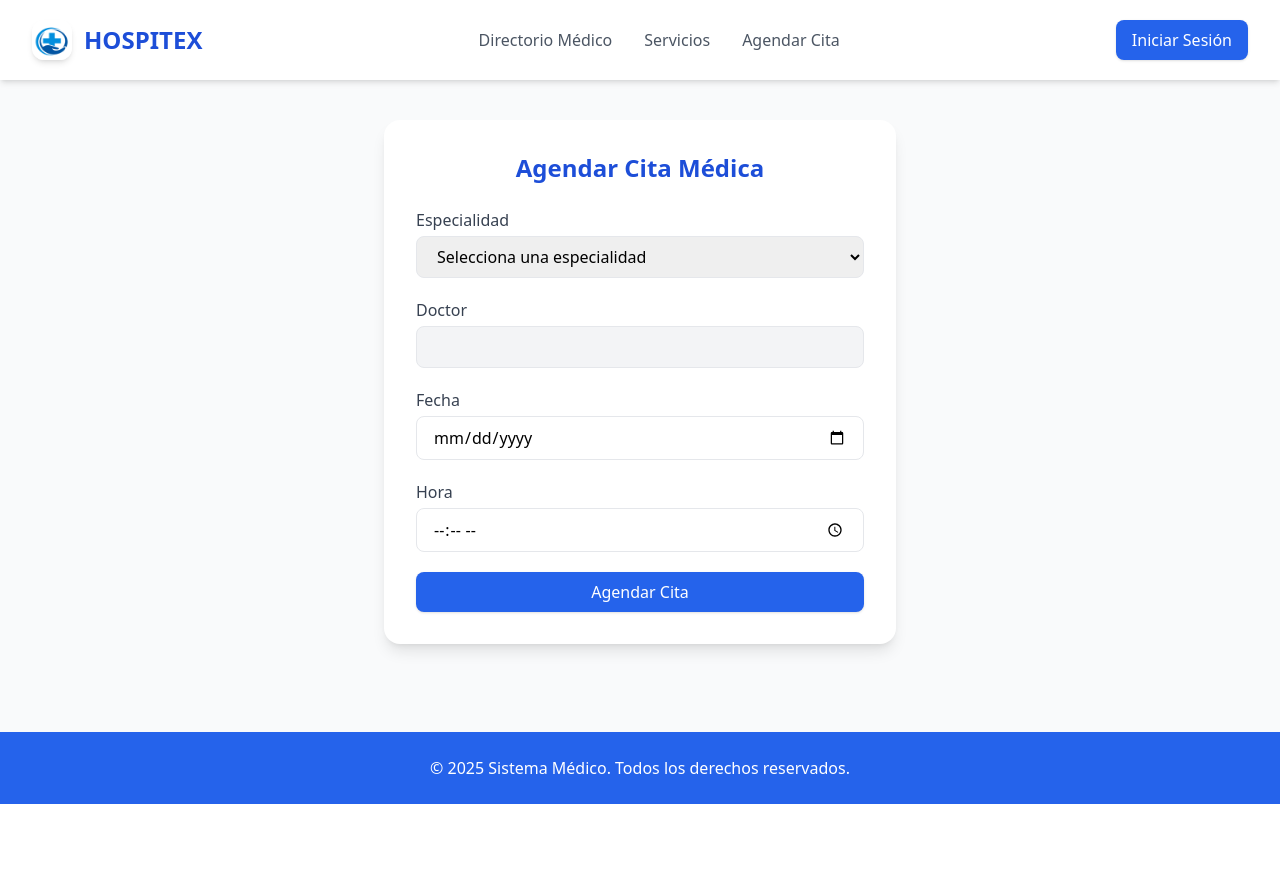
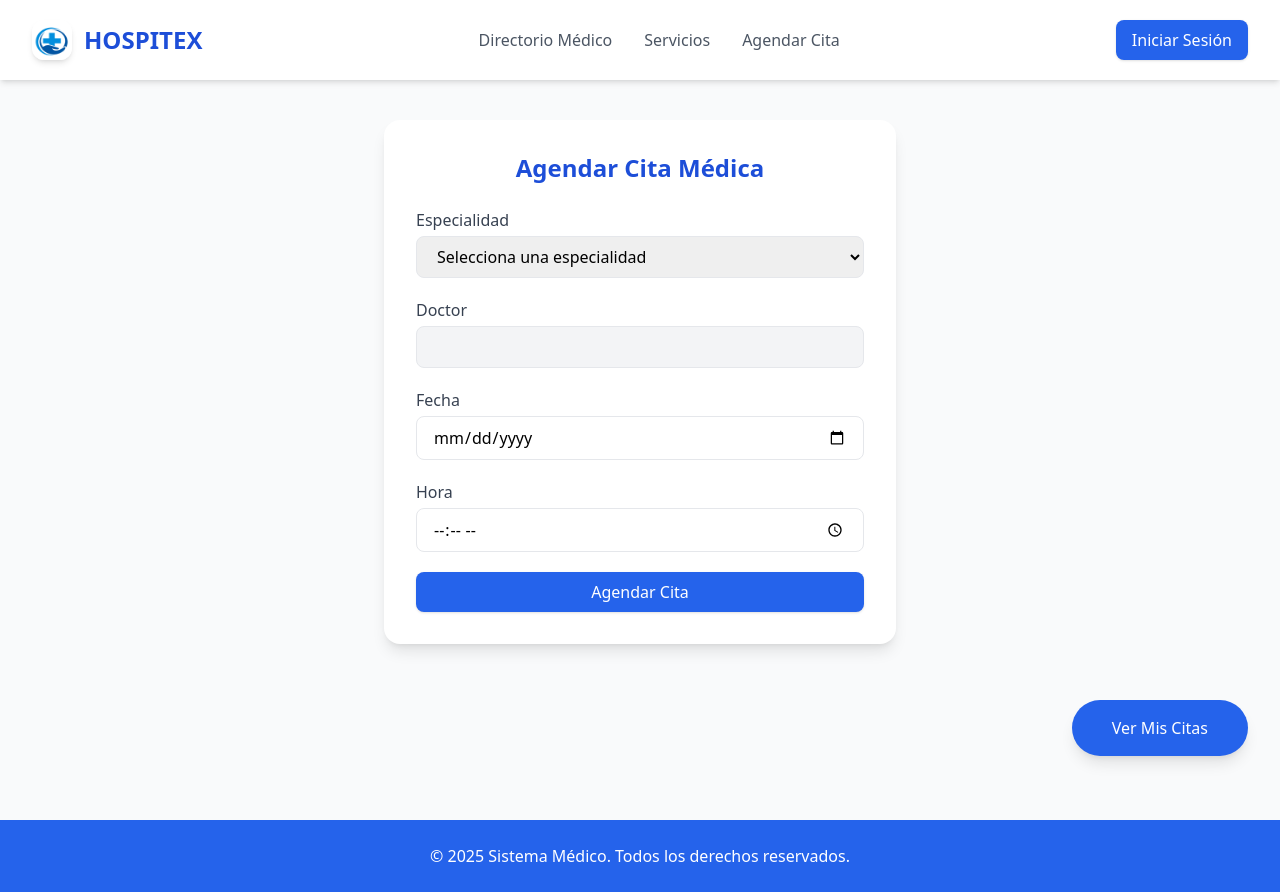
Before and after one commit to dariannye/HCI-BIU, a React (Vite) app in the folder Frontend/Sistema-Citas-Medicas-HCI/: page /appointments in a window 1280 px wide. Before the commit the page ends 804 px from the top, so only its background shows below. Built offline with nearby package versions, Linux system fonts and the light colour scheme.

Commit message:
Guardar citas programadas

```diff
--- a/Frontend/Sistema-Citas-Medicas-HCI/src/pages/Appointments.tsx
+++ b/Frontend/Sistema-Citas-Medicas-HCI/src/pages/Appointments.tsx
@@ -3,6 +3,7 @@ import Footer from "../components/Footer";
 import { useState } from "react";
 import { doctors} from "../data/Alldoctors";
 import type { Doctor } from "../data/Alldoctors";
+import { useNavigate } from "react-router-dom";
 
 export default function Appointment() {
   const [formData, setFormData] = useState({
@@ -11,6 +12,9 @@ export default function Appointment() {
     fecha: "",
     hora: "",
   });
+
+  const navigate = useNavigate();
+
 
   /*const handleChange = (e: React.ChangeEvent<HTMLInputElement | HTMLSelectElement>) => {
     setFormData({ ...formData, [e.target.name]: e.target.value });
@@ -31,8 +35,23 @@ export default function Appointment() {
 
   const handleSubmit = (e: React.FormEvent) => {
     e.preventDefault();
-    console.log("Datos enviados:", formData);
+    // Guardar cita en localStorage
+    const storedAppointments = localStorage.getItem("appointments");
+    const appointments = storedAppointments ? JSON.parse(storedAppointments) : [];
+
+    appointments.push(formData); // agregar la nueva cita
+    localStorage.setItem("appointments", JSON.stringify(appointments));
+    //console.log("Datos enviados:", formData);
     alert("¡Tu cita ha sido agendada con éxito!");
+    //Limpiar el formulario
+   setFormData({
+      especialidad: "",
+      doctor: "",
+      fecha: "",
+      hora: "",
+   });
+
+
   };
 
   return (
@@ -122,6 +141,16 @@ export default function Appointment() {
         </div>
       </main>
 
+     <div className="flex justify-end px-8 py-4">
+        <button
+          type="button"
+          onClick={() => navigate("/patient-appointments")}
+          className="bg-blue-600 text-white px-10 py-4 rounded-full shadow-lg hover:bg-blue-700 transition"
+        >
+          Ver Mis Citas
+        </button>
+      </div>
+
       <Footer />
     </div>
   );
```
